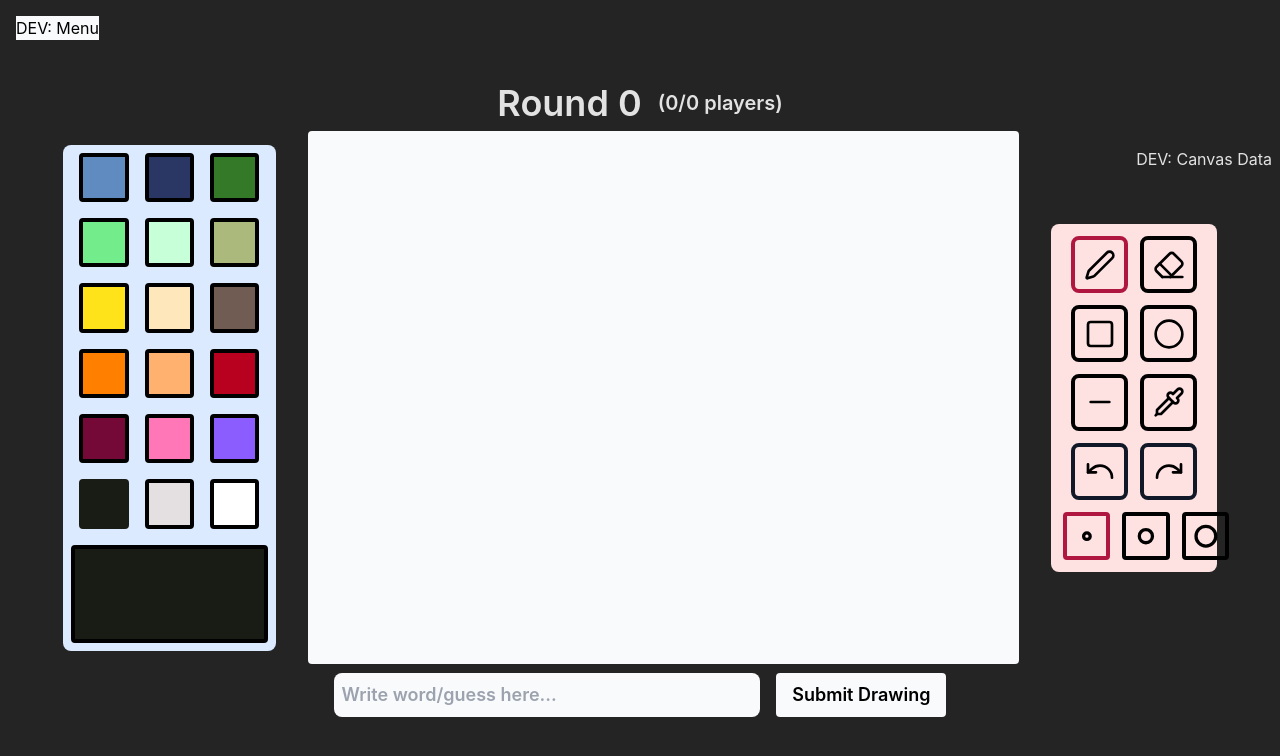
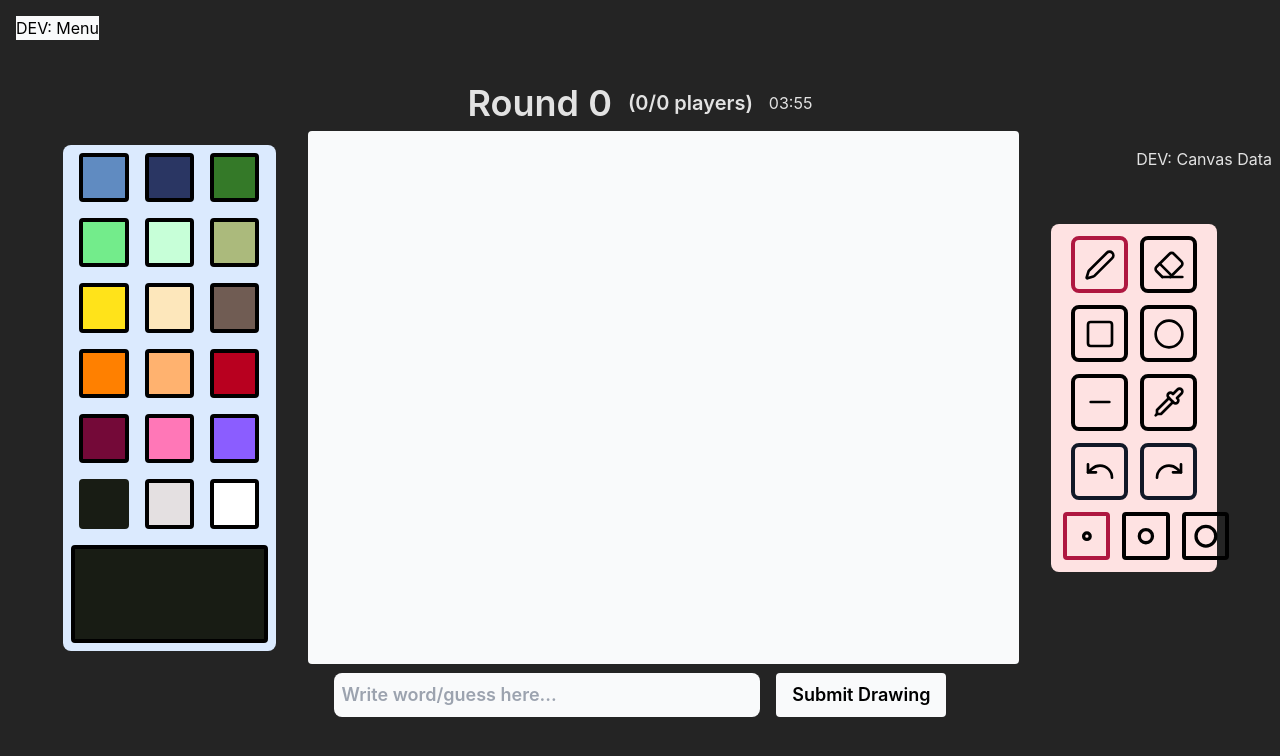
Before and after one commit to matjohn10/Flow, a React (Vite) app: page /game-time/1/play in a window 1280 px wide. Shown: the top 756 px of the page. Built offline with nearby package versions, Linux system fonts and the light colour scheme; no server answers.

Commit message:
Implemented a timer during games

```diff
--- a/src/components/GamePage.tsx
+++ b/src/components/GamePage.tsx
@@ -2,11 +2,17 @@ import { useQueryClient } from "@tanstack/react-query";
 import { useNavigate, useParams } from "react-router-dom";
 import { useAddDrawing, useAddEntry, useGame } from "../queries/games";
 import { useEffect, useRef, useState } from "react";
-import { FindRankOfPlayer, isDrawingRound } from "../utils/helpers";
+import {
+  displayTime,
+  FindRankOfPlayer,
+  isDrawingRound,
+} from "../utils/helpers";
 import { socket } from "../utils/socket";
 import DevButton from "./DevButton";
 import DrawingBoard from "./DrawingBoard";
 import { DrawStep } from "../utils/types";
+
+const MAX_TIME = 240 as const;
 
 // TODO: Make a useContext for the game stuff (canvas, ctx, ref, game object, etc)
 function GamePage() {
@@ -28,6 +34,8 @@ function GamePage() {
   const [canvasHeight, setCanvasHeight] = useState(
     (window.innerHeight * 2) / 3
   );
+  const [timer, setTimer] = useState(0);
+  const timerStart = useRef(Date.now());
 
   const [entryCount, setEntryCount] = useState(0);
   const [entry, setEntry] = useState("");
@@ -84,12 +92,26 @@ function GamePage() {
     });
     socket.on("round-content", async (contentS: string) => {
       // Socket starting the round (drawing/guess)
-      // TODO: start timer
       await query.invalidateQueries({ queryKey: ["game", roomId] });
       const content = JSON.parse(contentS) as {
         content: string;
         kind: "drawings" | "guesses";
+        time: number;
       };
+
+      // TIMER
+      const ii = localStorage.getItem("timer");
+      if (!!ii) {
+        console.log("CLEAR OLD TIMER");
+        clearInterval(Number(ii));
+        setTimer(0);
+      }
+      console.log("START NEW TIMER");
+      const i = setInterval(() => {
+        const diff = (Date.now() - content.time) / 1000;
+        setTimer(Math.floor(diff));
+      }, 1000);
+      localStorage.setItem("timer", i + "");
 
       if (content.kind === "drawings") {
         setDrawingToGuess(content.content);
@@ -113,7 +135,7 @@ function GamePage() {
   useEffect(() => {
     if (data && data.players.length < data.round) {
       console.log("GAME IS DONE");
-      navigate(`/game-time/${roomId}/end`);
+      // navigate(`/game-time/${roomId}/end`);
     }
   }, [data?.round]);
 
@@ -125,6 +147,29 @@ function GamePage() {
       }
     }
   }, [ref, drawingToGuess]);
+
+  // TIMER UPDATES
+  useEffect(() => {
+    if (timer >= MAX_TIME) {
+      const inter = Number(localStorage.getItem("timer") ?? "0");
+      clearInterval(inter);
+
+      // TODO: send current guess or drawing depending on round
+      console.log("REACHED TIME LIMIT");
+    }
+  }, [timer]);
+  const timerRef = useRef(false);
+  useEffect(() => {
+    if (timer === 0 && !timerRef.current) {
+      console.log("INIT TIMER");
+      const i = setInterval(() => {
+        const diff = (Date.now() - timerStart.current) / 1000;
+        setTimer(Math.floor(diff));
+      }, 1000);
+      localStorage.setItem("timer", i + "");
+      timerRef.current = true;
+    }
+  }, []);
 
   return (
     <div className="relative flex flex-col w-full h-full">
@@ -139,6 +184,7 @@ function GamePage() {
           <h2 className="font-semibold text-xl">
             ({entryCount}/{data?.players.length ?? 0} players)
           </h2>
+          <p>{displayTime(MAX_TIME - timer)}</p>
         </div>
 
         <DrawingBoard
--- a/src/utils/helpers.ts
+++ b/src/utils/helpers.ts
@@ -154,3 +154,18 @@ export function drawStep(
     }
   });
 }
+
+export function displayTime(time: number): string {
+  let sec_num = time; // don't forget the second param
+  let minutes = Math.floor(sec_num / 60);
+  let seconds = sec_num - minutes * 60;
+  let min = minutes + "";
+  let sec = seconds + "";
+  if (minutes < 10) {
+    min = "0" + minutes;
+  }
+  if (seconds < 10) {
+    sec = "0" + seconds;
+  }
+  return min + ":" + sec;
+}
```
